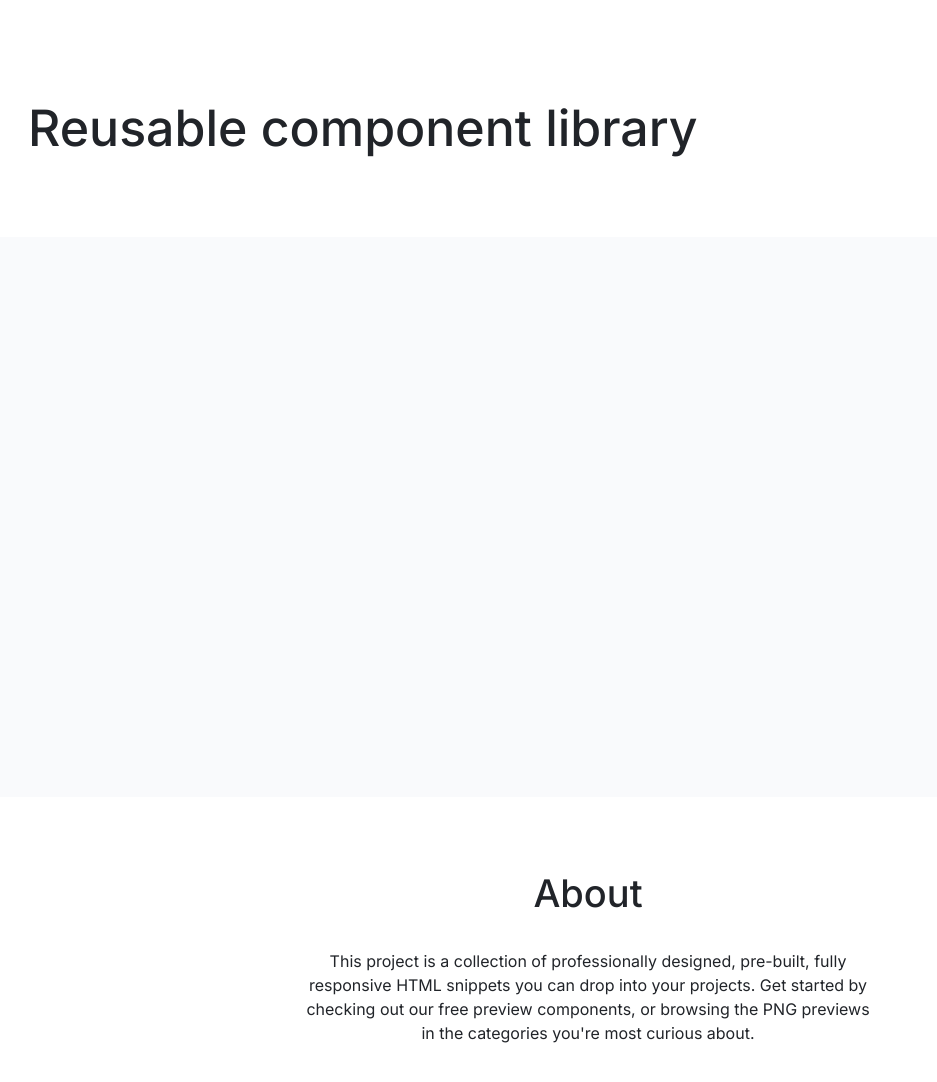
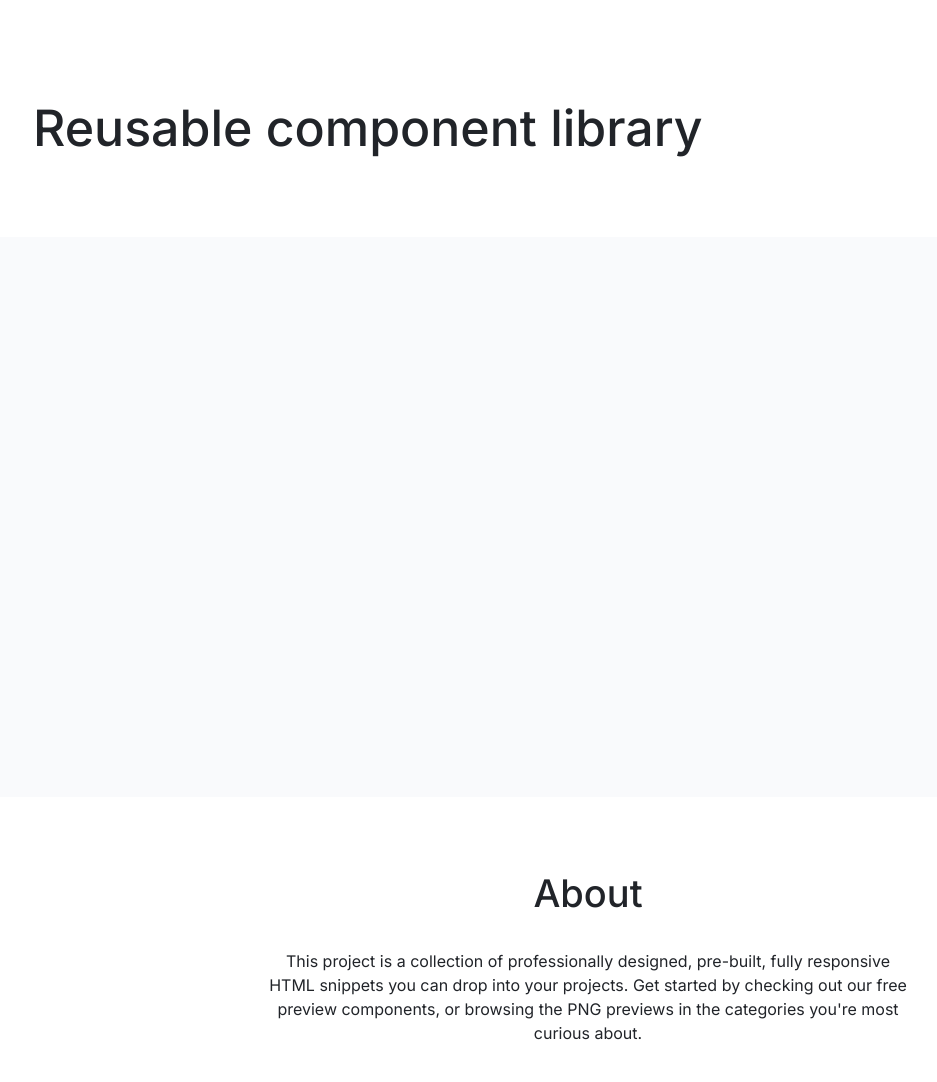
Before and after one commit to js-tasks-ru/htmlcss-20250313_lasacc4, a website: page index.html in a window 1280 px wide. Shown: the whole page, without its empty margins (52-989 px from the left). Drawn offline with nearby package versions, Linux system fonts and the light colour scheme.

Commit message:
review remarks fixes

```diff
--- a/assets/css/main.css
+++ b/assets/css/main.css
@@ -1,5 +1,9 @@
 @import '../../node_modules/modern-normalize/modern-normalize.css';
 @import '../fonts/fonts.css';
+@import "../../components/container/container.css";
+@import "../../components/header/header.css";
+@import "../../components/main/main.css";
+@import "../../components/footer/footer.css";
 @import "../../components/page/page.css";
 
 :root {
@@ -22,16 +26,10 @@
     --secondary: var(--purple);
 }
 
-* {
+body {
     font-family: Inter, sans-serif;
 }
 
 h1, h2, p {
     margin: 0;
 }
-
-.container {
-    max-width: 1120px;
-    width: 100%;
-    margin: 0 auto;
-}
--- /dev/null
+++ b/components/container/container.css
@@ -0,0 +1,5 @@
+.container {
+    max-width: 1110px;
+    width: 100%;
+    margin: 0 auto;
+}
--- a/components/footer/footer.css
+++ b/components/footer/footer.css
@@ -1,10 +1,10 @@
 .footer {
-    padding: 72px;
+    padding: 72px 0;
 }
 
 .footer__content {
     text-align: center;
-    max-width: 50%;
+    max-width: 640px;
     margin: 0 auto;
 }
 
--- a/components/page/page.css
+++ b/components/page/page.css
@@ -1,7 +1,3 @@
-@import "../header/header.css";
-@import "../main/main.css";
-@import "../footer/footer.css";
-
 .page {
     display: flex;
     flex-direction: column;
```
